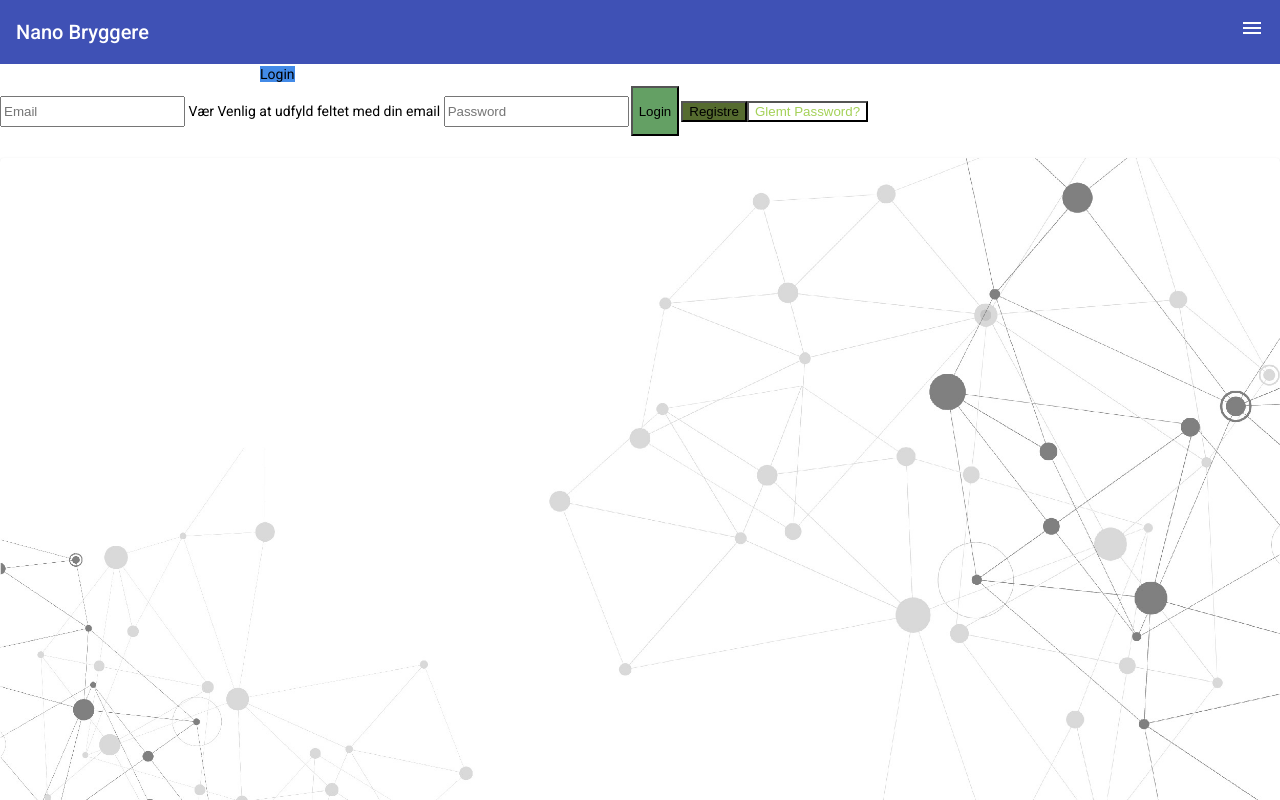
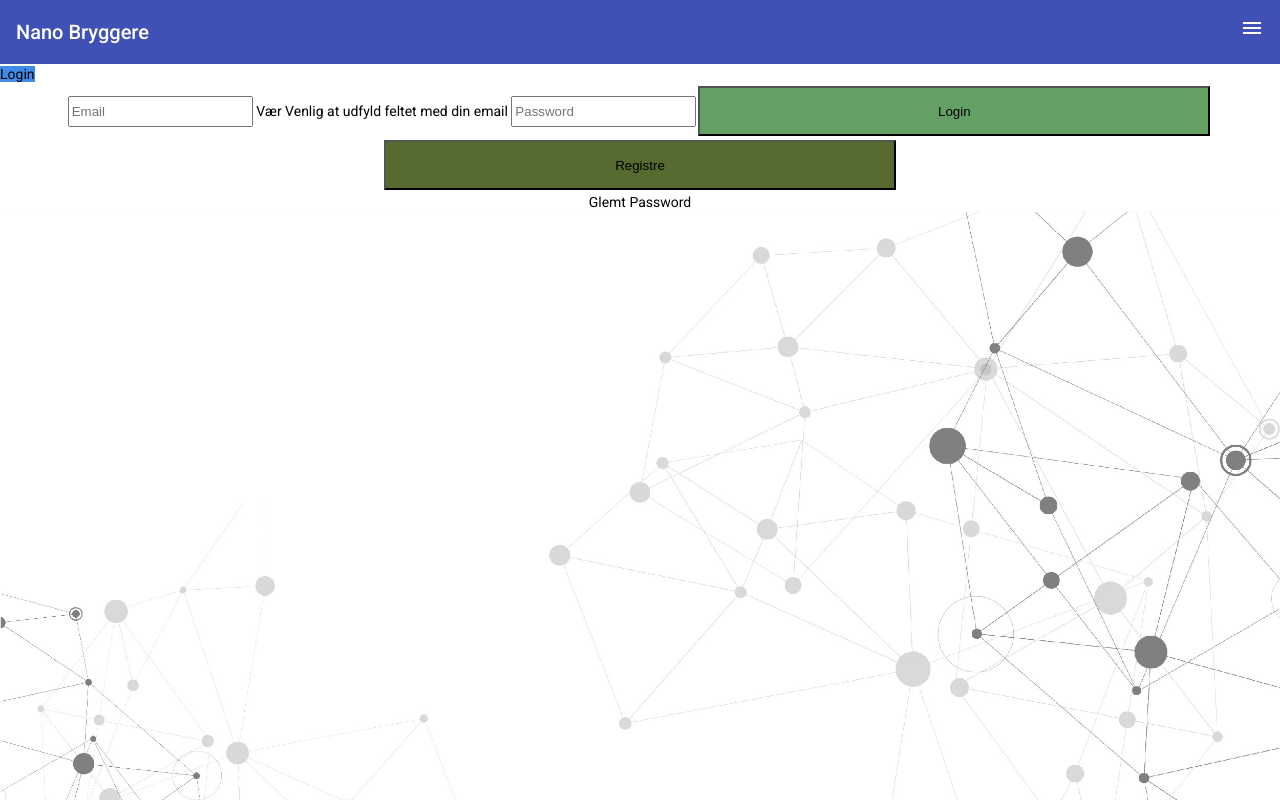
Before and after one commit to Afsanehbajoori/Nano-Bryggere-Angular, an Angular app: page / in a window 1280 px wide. Shown: the top 800 px of the page. Built offline with nearby package versions, Linux system fonts and the light colour scheme.

Commit message:
Api service og design for login

```diff
--- a/package.json
+++ b/package.json
@@ -21,6 +21,7 @@
     "@angular/platform-browser": "~11.2.4",
     "@angular/platform-browser-dynamic": "~11.2.4",
     "@angular/router": "~11.2.4",
+    "bootstrap": "^5.1.3",
     "rxjs": "~6.6.0",
     "tslib": "^2.0.0",
     "zone.js": "~0.11.3"
--- a/src/app/app.module.ts
+++ b/src/app/app.module.ts
@@ -5,6 +5,7 @@ import { AppRoutingModule } from './app-routing.module';
 import { AppComponent } from './app.component';
 import { BrowserAnimationsModule } from '@angular/platform-browser/animations';
 import { LayoutModule } from './layout/layout.module';
+import { HttpClientModule } from '@angular/common/http';
 
 @NgModule({
   declarations: [
@@ -14,7 +15,8 @@ import { LayoutModule } from './layout/layout.module';
     BrowserModule,
     AppRoutingModule,
     BrowserAnimationsModule,
-    LayoutModule
+    LayoutModule,
+    HttpClientModule
   ],
   providers: [],
   bootstrap: [AppComponent]
--- a/src/app/login/login-side/login-side.component.css
+++ b/src/app/login/login-side/login-side.component.css
@@ -1,27 +1,35 @@
 .menu{
     height: 100vh;
 }
-.main-div mat-card {
-    margin: 260px;
-    width: 100%;
-}
+
 .login-form {
     padding: 20;
 }
+
 .login-btn{
     margin: 2px;
     height: 50px;
+    width: 40%;
     background-color: rgb(100, 160, 100);
 }
+
 .login-header{
+    text-align: center;
     background-color: rgb(66, 138, 231);
-    text-align: center;
 }
+
+.full-width{
+    width: 80%;
+}
+
 .input-control{
     height: 25px;
 }
-.login-box{
-    margin: auto;
-    width: 250px;
-    margin-top: 15%;
+
+.mat-card-body{
+    max-width: 600px;
+    margin: 2em auto;
+    text-align: center;
+    height: 500px;
+    max-height: 800px;
 }
--- a/src/app/login/login-side/login-side.component.html
+++ b/src/app/login/login-side/login-side.component.html
@@ -1,29 +1,27 @@
-<div class="div-screen">
-    <div fxLayoutAlign="center center" fxFlexFill class="main-div">
-        <mat-card fxflex="25" class="login-box">
+        <mat-card  class="mat-card-body">
             <mat-toolbar class="login-header">Login</mat-toolbar>
             <form [formGroup]="loginForm" fxLayoutAlign="stretch" fxLayout="column">
-                <mat-form-field>
+                <mat-form-field class="full-width">
                     <input matInput formControlName="email" placeholder="Email" class="input-control">
                     <!-- <mat-error *ngIf="email.errors?.['required']"> -->
                     <mat-error>
                         Vær Venlig at udfyld feltet med din email
                     </mat-error>
                 </mat-form-field>
-                <mat-form-field>
+                <mat-form-field class="full-width">
                     <!-- <input matInput type="password" placeholder="Password" formControlName="password" class="input-control"> -->
                     <input matInput type="password" placeholder="Password" class="input-control">
                 </mat-form-field>
                 <!-- <button mat-raised-button type="submit" class="login-btn" (click)="getData()">Login</button> -->
                 <button mat-raised-button type="submit" class="login-btn">Login</button>
-                <button mat-raised-button type="submit"
-                    style="margin-bottom: 10px; margin-top: 10px; background-color: darkolivegreen;">Registre</button>
-                <button routerLink="registre" style="background-color: transparent; color: rgb(164, 209, 87);">Glemt
-                    Password?</button>
+                <button mat-raised-button type="submit" class="login-btn" style="background-color: darkolivegreen;">Registre</button>
+                <div>
+                    <span><a routerLink="glemtpassword" routerLinkActive="active">Glemt Password</a></span>
+                </div>
+                <!-- <button mat-raised-button type="submit" style="border-color: transparent; background-color: transparent;
+                color: rgb(164, 209, 87);" (click)="OnSubmit()">Glemt Password?</button> -->
             </form>
         </mat-card>
         <!-- <div *ngFor='let data of datas | async'>
         {{data | json}}
       </div> -->
-    </div>
-</div>
--- a/src/app/login/login-side/login-side.component.ts
+++ b/src/app/login/login-side/login-side.component.ts
@@ -1,7 +1,10 @@
-import { Component, OnInit } from '@angular/core';
+import { Component, Input, OnInit } from '@angular/core';
 import { FormGroup, FormControl, Validators } from '@angular/forms';
 import { Bruger } from 'src/app/Models/Bruger';
 import { Rolle } from 'src/app/Models/Rolle';
+import { Router } from '@angular/router';
+import { RestApiService } from 'src/app/shared/rest-api.service';
+import { Login } from 'src/app/Models/Login';
 
 @Component({
   selector: 'app-login-side',
@@ -13,8 +16,11 @@ export class LoginSideComponent implements OnInit {
   roller: Rolle
 
   loginForm : FormGroup;
-
-  constructor() { }
+  @Input() loginDetails = {Brugernavn: ''}
+  constructor(
+    public router: Router,
+    public restApi: RestApiService
+    ) { }
 
   ngOnInit(): void {
     this.loginForm = new FormGroup({
@@ -23,6 +29,9 @@ export class LoginSideComponent implements OnInit {
     }
     );
   }
-
-
+  addLogin(datalogin: Login){
+    this.restApi.createLogins(this.loginDetails).subscribe((data: {}) => {
+      this.router.navigate(['../main/main'])
+    })
+  }
 }
--- /dev/null
+++ b/src/app/shared/rest-api.service.ts
@@ -0,0 +1,68 @@
+import { Injectable } from '@angular/core';
+import { HttpClient, HttpHeaders} from '@angular/common/http';
+import { Login } from '../Models/Login';
+import { from, Observable, throwError } from 'rxjs';
+import { retry, catchError} from 'rxjs/operators'
+
+@Injectable({
+  providedIn: 'root'
+})
+export class RestApiService {
+
+  apiUrl = 'https://localhost:7142/api';
+  constructor(private http: HttpClient) { }
+
+  httpOptions = {
+    headers: new HttpHeaders({
+      'Content-Type': 'application/json'
+    })
+  }
+  getLogin(): Observable<Login> {
+    return this.http.get<Login>(this.apiUrl + '/Logins')
+    .pipe(
+      retry(1),
+      catchError(this.handleError)
+    )
+  }
+  getLogins(id: any): Observable<Login> {
+    return this.http.get<Login>(this.apiUrl + '/Logins/' + id)
+    .pipe(
+      retry(1),
+      catchError(this.handleError)
+    )
+  }
+  createLogins(id: any): Observable<Login> {
+    return this.http.post<Login>(this.apiUrl + '/Logins', JSON.stringify(Login), this.httpOptions)
+    .pipe(
+      retry(1),
+      catchError(this.handleError)
+    )
+  }
+  updateLogin(id:any,login: Login): Observable<Login>{
+    return this.http.put<Login>(this.apiUrl + '/Logins/' + id, JSON.stringify(login), this.httpOptions)
+    .pipe(
+      retry(1),
+      catchError(this.handleError)
+    )
+  }
+
+  deleteLogin(id: any){
+    return this.http.delete<Login>(this.apiUrl + '/Logins/' + id, this.httpOptions)
+    .pipe(
+      retry(1),
+      catchError(this.handleError)
+    )
+  }
+  handleError(error: any) {
+    let errorMessage = '';
+    if(error.error instanceof ErrorEvent) {
+      // Get client-side error
+      errorMessage = error.error.message;
+    } else {
+      // Get server-side error
+      errorMessage = `Error Code: ${error.status}\nMessage: ${error.message}`;
+    }
+    window.alert(errorMessage);
+    return throwError(errorMessage);
+ }
+}
```
Also changed, not shown: 2 other files (tests, documents, lock files or other folders).
